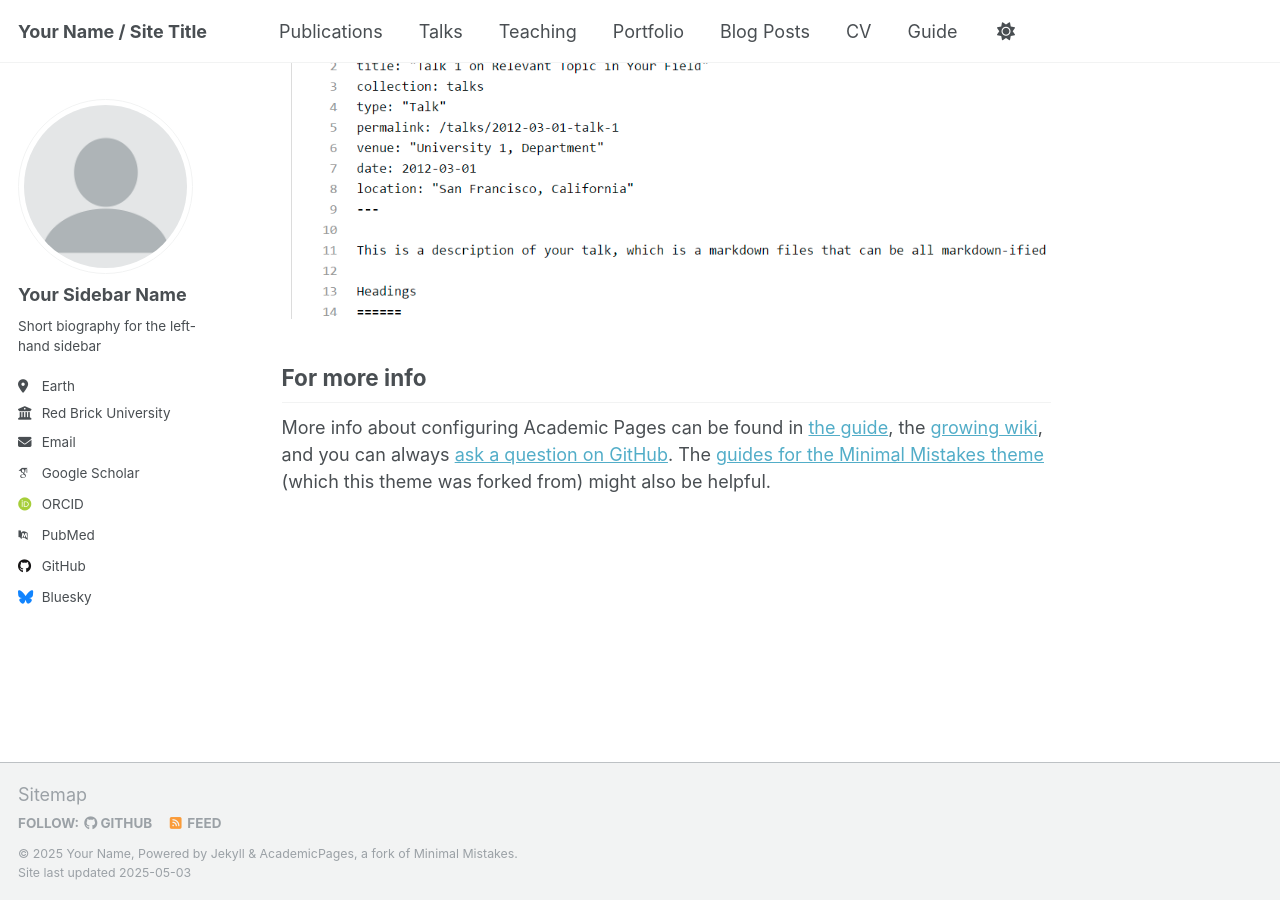
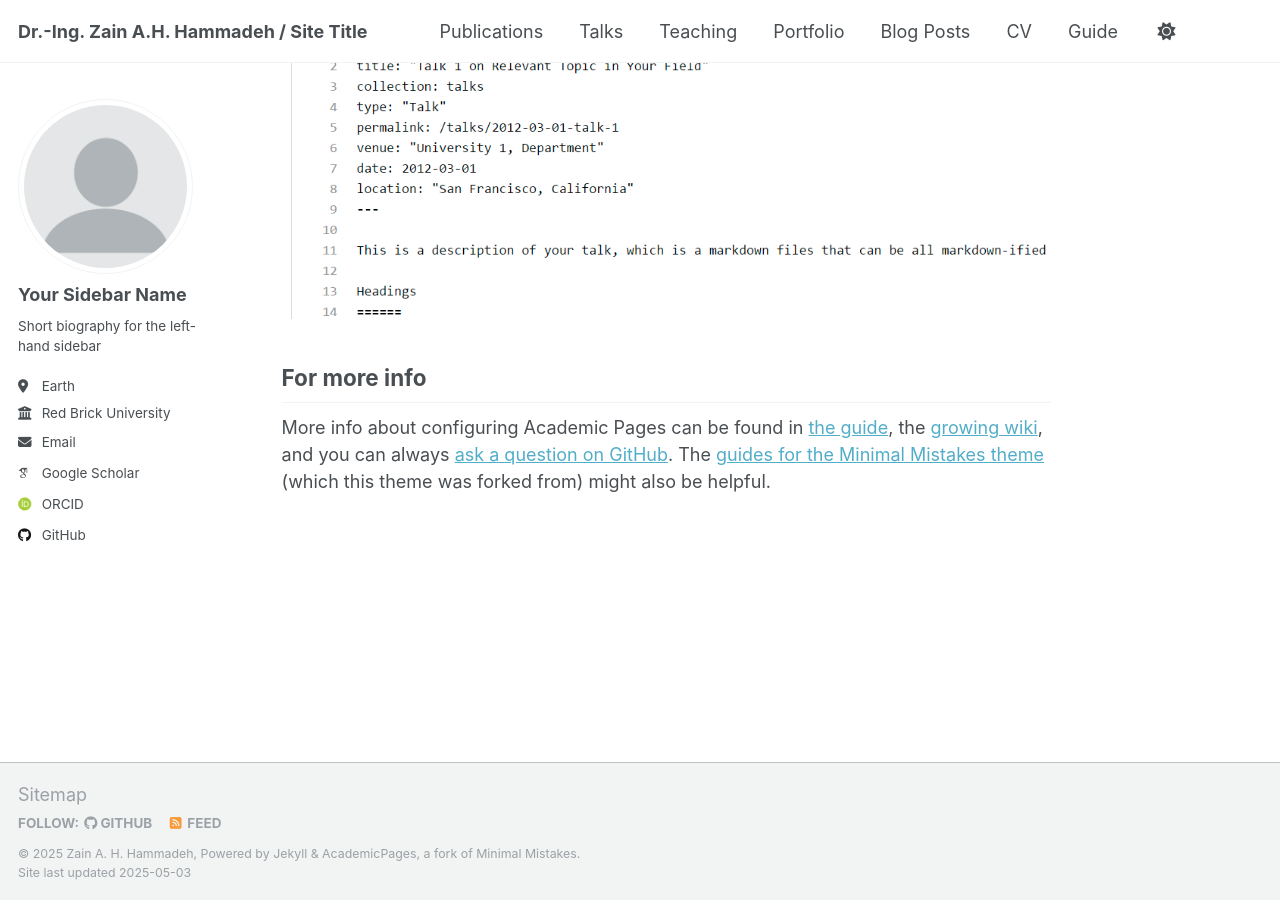
Before and after one commit to ZainHammadeh/professional-page, a Jekyll site: the page built from _pages/about.md, in a window 1280 px wide and 900 px high, scrolled down 2636 px. Built offline with Jekyll 4.4.1, drawn with Linux system fonts in a browser that asks for light colours; some web fonts are replaced.

Commit message:
Update _config.yml

```diff
--- a/_config.yml
+++ b/_config.yml
@@ -9,10 +9,10 @@
 # Basic Site Settings
 locale                   : "en-US"
 site_theme               : "default"
-title                    : "Your Name / Site Title"
+title                    : "Dr.-Ing. Zain A.H. Hammadeh / Site Title"
 title_separator          : "-"
-name                     : &name "Your Name"
-description              : &description "personal description"
+name                     : &name "Zain A. H. Hammadeh"
+description              : &description "Researcher at The German Aerospace Center (DLR)"
 url                      : https://academicpages.github.io # the base hostname & protocol for your site e.g. "https://[your GitHub username].github.io" or if you already have some other page hosted on Github then use "https://[your GitHub username].github.io/[Your Repo Name]"
 baseurl                  : "" # the subpath of your site, e.g. "/blog"
 repository               : "academicpages/academicpages.github.io"
@@ -34,11 +34,11 @@ author:
   # Academic websites
   academia         : # URL
   arxiv            : # URL - Update with the correct link to your profile
-  googlescholar    : "https://scholar.google.com/citations?user=PS_CX0AAAAAJ"
+  googlescholar    : "https://scholar.google.com/citations?user=RSJxWhMAAAAJ&hl=en"
   impactstory      : # URL
-  orcid            : "http://orcid.org/yourorcidurl"
+  orcid            : "https://orcid.org/0000-0001-7539-2393"
   semantic         : # URL
-  pubmed           : "https://www.ncbi.nlm.nih.gov/pubmed/?term=john+snow"
+  pubmed           : #"https://www.ncbi.nlm.nih.gov/pubmed/?term=john+snow"
   researchgate     : # URL
   scopus           : # URL
 
@@ -51,7 +51,7 @@ author:
   stackoverflow    : # User number or user number and name (i.e., use "1" or "1/jeff-atwood")
 
   # Social media
-  bluesky          : "bsky.app" # Replace this with you Bluesky username
+  bluesky          : #"bsky.app" # Replace this with you Bluesky username
   facebook         : # Username
   flickr           : # Username
   foursquare       : # Username
```
